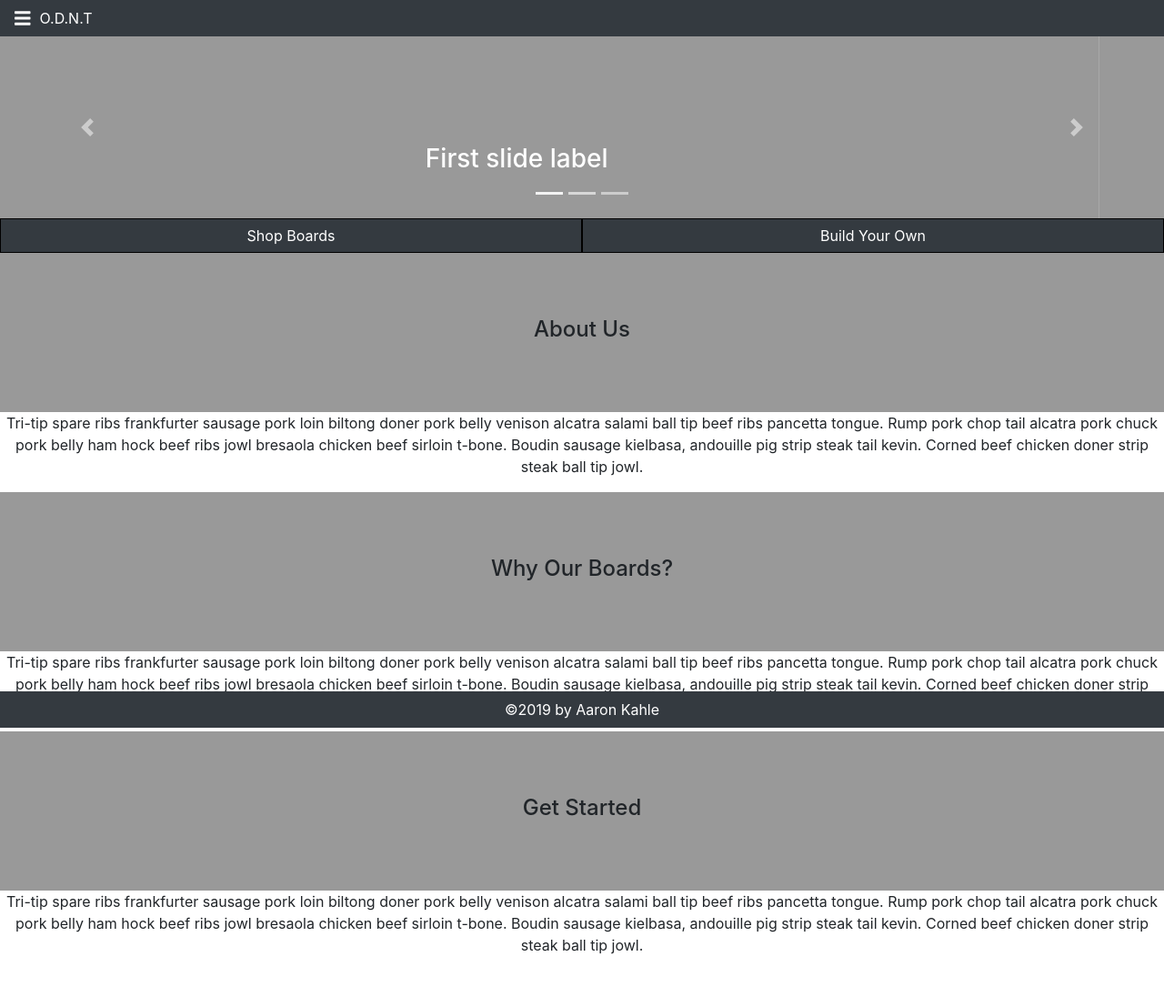
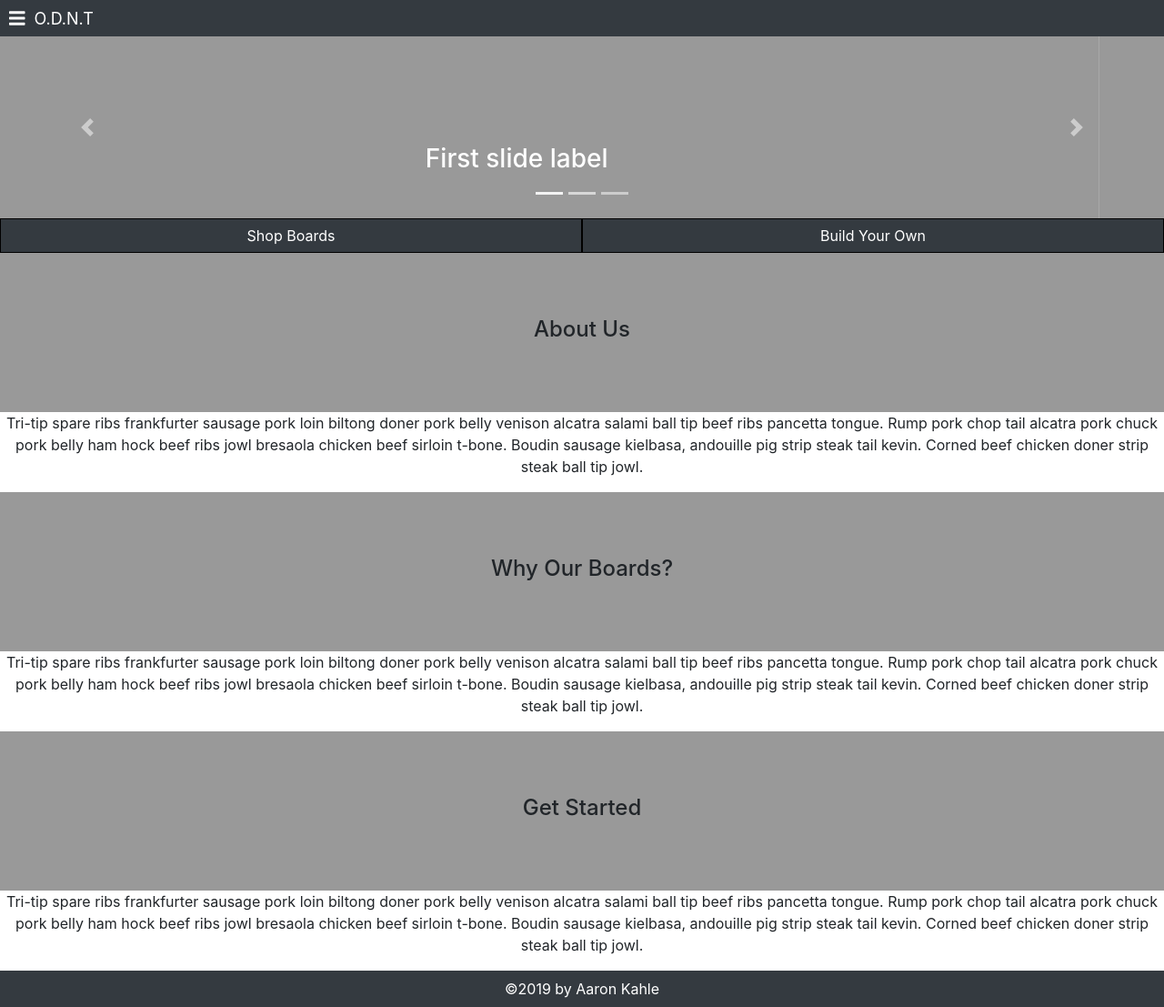
Before and after one commit to mattcbodily/longboard-shop, a React (Create React App) app: page / in a window 1280 px wide. Shown: the whole page at 91% size. Built offline with nearby package versions, Linux system fonts and the light colour scheme.

Commit message:
added styling to the design component

```diff
--- a/src/components/Boards/Boards.css
+++ b/src/components/Boards/Boards.css
@@ -1,7 +1,7 @@
 .Boards {
     min-height: 100vh;
     box-sizing: border-box;
-    padding: 40px 0px;
+    padding-top: 40px;
     text-align: left;
 }
 
--- a/src/components/Custom/Design.css
+++ b/src/components/Custom/Design.css
@@ -1,5 +1,10 @@
+h5 {
+    margin: 0px;
+}
+
 .Design {
-    min-height: 100vh;
+    max-height: calc(100vh - 40px);
+    min-height: calc(100vh - 40px);
     box-sizing: border-box;
     padding-top: 40px;
 }
@@ -8,7 +13,7 @@
     height: 40px;
     width: 20vw;
     box-sizing: border-box;
-    padding-top: 6px;
+    padding-top: 7px;
     background-color: whitesmoke;
     border: 1px solid rgb(186, 186, 186);
 }
@@ -38,3 +43,21 @@
     font-size: 24px;
     color: white;
 }
+
+.custom-board-parts-div {
+    height: 24vh;
+    max-width: 100vw;
+    box-sizing: border-box;
+    padding: 1vh;
+    display: flex;
+    background-color: white;
+    overflow-x: auto;
+}
+
+.custom-parts-card {
+    height: 98%;
+    min-width: 125px;
+    background-color: gray;
+    border-radius: 5px;
+    margin-right: 10px;
+}
--- a/src/components/Custom/Design.js
+++ b/src/components/Custom/Design.js
@@ -21,6 +21,20 @@ class Design extends Component {
                 <div className='custom-board-image-div'>
                     <h5 className='custom-step-name'>Design</h5>
                 </div>
+                <div className='custom-board-parts-div'>
+                    <div className='custom-parts-card'>
+
+                    </div>
+                    <div className='custom-parts-card'>
+
+                    </div>
+                    <div className='custom-parts-card'>
+
+                    </div>
+                    <div className='custom-parts-card'>
+
+                    </div>
+                </div>
             </div>
         )
     }
--- a/src/components/Footer/Footer.css
+++ b/src/components/Footer/Footer.css
@@ -1,7 +1,9 @@
-.custom-navbar {
+.Footer {
     height: 40px;
-    color: #343A40;
-    text-align: center;
+    width: 100vw;
+    box-sizing: border-box;
+    padding-top: 8px;
+    background-color: #343A40;
 }
 
 .Copyright {
--- a/src/components/Footer/Footer.js
+++ b/src/components/Footer/Footer.js
@@ -1,13 +1,12 @@
 import React from 'react';
-import Navbar from 'react-bootstrap/Navbar';
 import './Footer.css';
 
 const Footer = () => {
     return (
         <div>
-            <Navbar bg='dark' fixed='bottom' style={{display: 'inline-block'}}>
+            <div className='Footer'>
                 <p className='Copyright'>©2019 by Aaron Kahle</p>
-            </Navbar>
+            </div>
         </div>
     )
 }
--- a/src/components/Header/Header.css
+++ b/src/components/Header/Header.css
@@ -1,3 +1,15 @@
+.Header {
+    height: 40px;
+    width: 100vw;
+    box-sizing: border-box;
+    background-color: #343A40;
+    position: fixed;
+    z-index: 20;
+    display: flex;
+    align-items: center;
+    padding-left: 10px;
+}
+
 .Bars {
     color: white;
     margin-right: 10px;
@@ -7,6 +19,7 @@
 .Logotext:link {
     text-decoration: none;
     color: white;
+    font-size: 18px;
 }
 
 .Logotext:visited {
@@ -23,7 +36,7 @@
     background-color: #343A40;
     color: white;
     animation: expand .2s;
-    z-index: 20;
+    z-index: 19;
 }
 
 .Dropdownlinks {
--- a/src/components/Header/Header.js
+++ b/src/components/Header/Header.js
@@ -1,5 +1,4 @@
 import React, {Component} from 'react';
-import Navbar from 'react-bootstrap/Navbar';
 import {Link} from 'react-router-dom';
 import './Header.css';
 import {library} from '@fortawesome/fontawesome-svg-core'
@@ -26,16 +25,16 @@ class Header extends Component {
             <div>
             {!this.state.showDrawer
             ? (<div>
-                    <Navbar bg='dark' fixed='top'>
+                    <div className='Header'>
                         <FontAwesomeIcon icon="bars" className="Bars" onClick={() => this.handleToggle()} />
                         <Link to='/' className='Logotext'><span>O.D.N.T</span></Link>
-                    </Navbar>
+                    </div>
                 </div>)
             : (<div>
-                    <Navbar bg='dark' fixed='top'>
+                    <div className='Header'>
                         <FontAwesomeIcon icon="bars" className="Bars" onClick={() => this.handleToggle()} />
                         <Link to='/' className='Logotext'><span>O.D.N.T</span></Link>
-                    </Navbar>
+                    </div>
                     <div className='Dropdownmenu'>
                         <Link to='/' onClick={() => this.handleToggle()} className="Headerlinks"><p className='Dropdownlinks'>Home</p></Link>
                         <Link to='/boards' onClick={() => this.handleToggle()} className="Headerlinks"><p className='Dropdownlinks'>Our Boards</p></Link>
--- a/src/components/Landing/Landing.css
+++ b/src/components/Landing/Landing.css
@@ -5,7 +5,7 @@ h4 {
 .Landing {
     min-height: 100vh;
     box-sizing: border-box;
-    padding: 40px 0px;
+    padding-top: 40px;
 }
 
 .Carouselimage {
```
